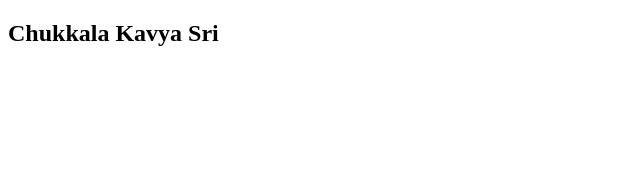
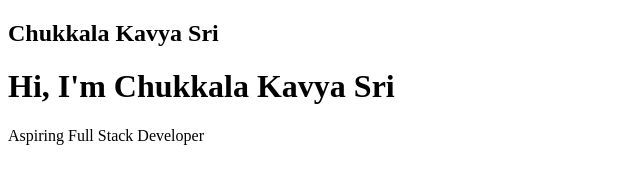
Before and after one commit to kavyachukkala/portfolio, a plain HTML site: page index.html in a window 1280 px wide. Shown: the whole page, without its empty margins (0-640 px from the left). Drawn offline with Linux system fonts and the light colour scheme.

Commit message:
Add files via upload
Add hero section

```diff
--- a/index.html
+++ b/index.html
@@ -9,5 +9,10 @@
     <h2>Chukkala Kavya Sri</h2>
 </nav>
 
+<div class="hero">
+    <h1>Hi, I'm Chukkala Kavya Sri</h1>
+    <p>Aspiring Full Stack Developer</p>
+</div>
+
 </body>
 </html>
```
